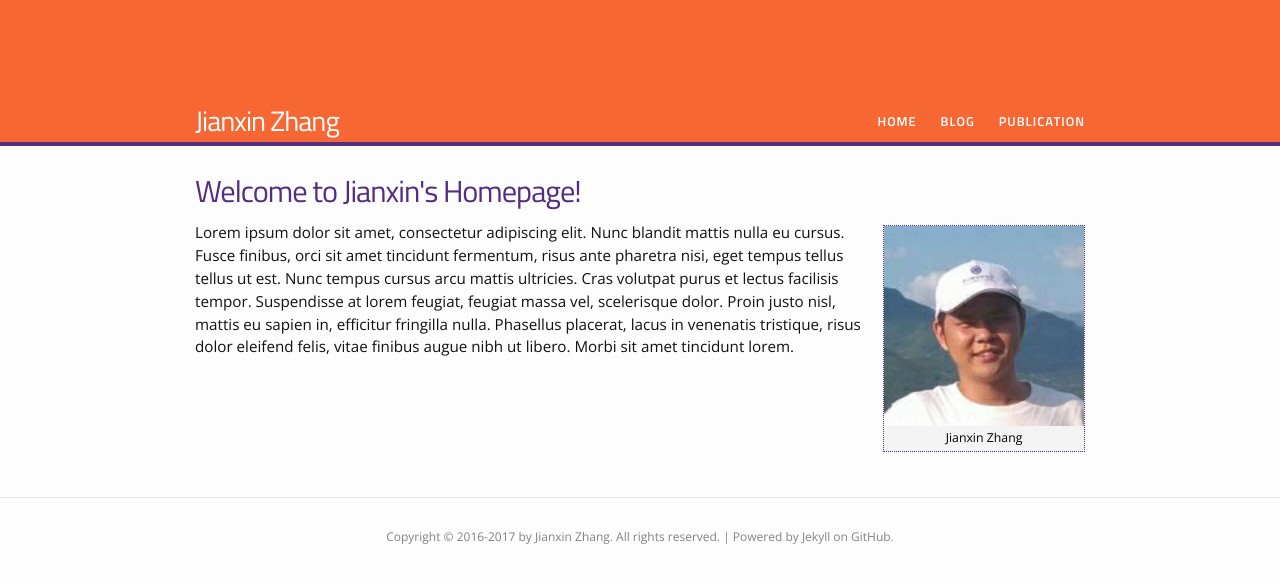
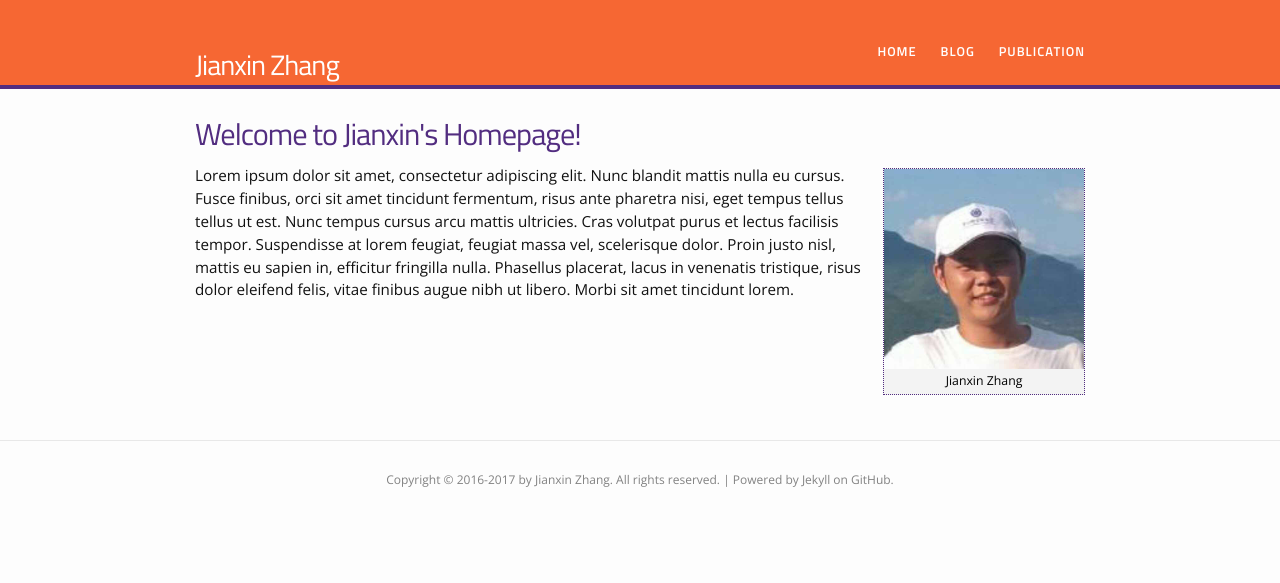
Before and after one commit to 0ZJX0/0ZJX0.github.io, a Jekyll site: the page built from index.html, in a window 1280 px wide. Shown: the top 583 px of the page. Built offline with Jekyll 4.4.1, drawn with Linux system fonts in a browser that asks for light colours.

Commit message:
Update _header.scss

```diff
--- a/_sass/_header.scss
+++ b/_sass/_header.scss
@@ -12,8 +12,8 @@
 
 .site-title {
 	font-size: 28px;
-	/* margin-top: 15px;
-	line-height: 40px; */
+	margin-top: 15px;
+	line-height: 40px;
 	letter-spacing: -1px;
 	margin-bottom: 0;
 	float: left;
@@ -30,8 +30,9 @@
 	}
 }
 
+//控制网站顶部装饰的高度
 .site-header .wrapper {
-	padding-top: 100px;
+	padding-top: 30px;
 	position: relative;
 }
 
```
